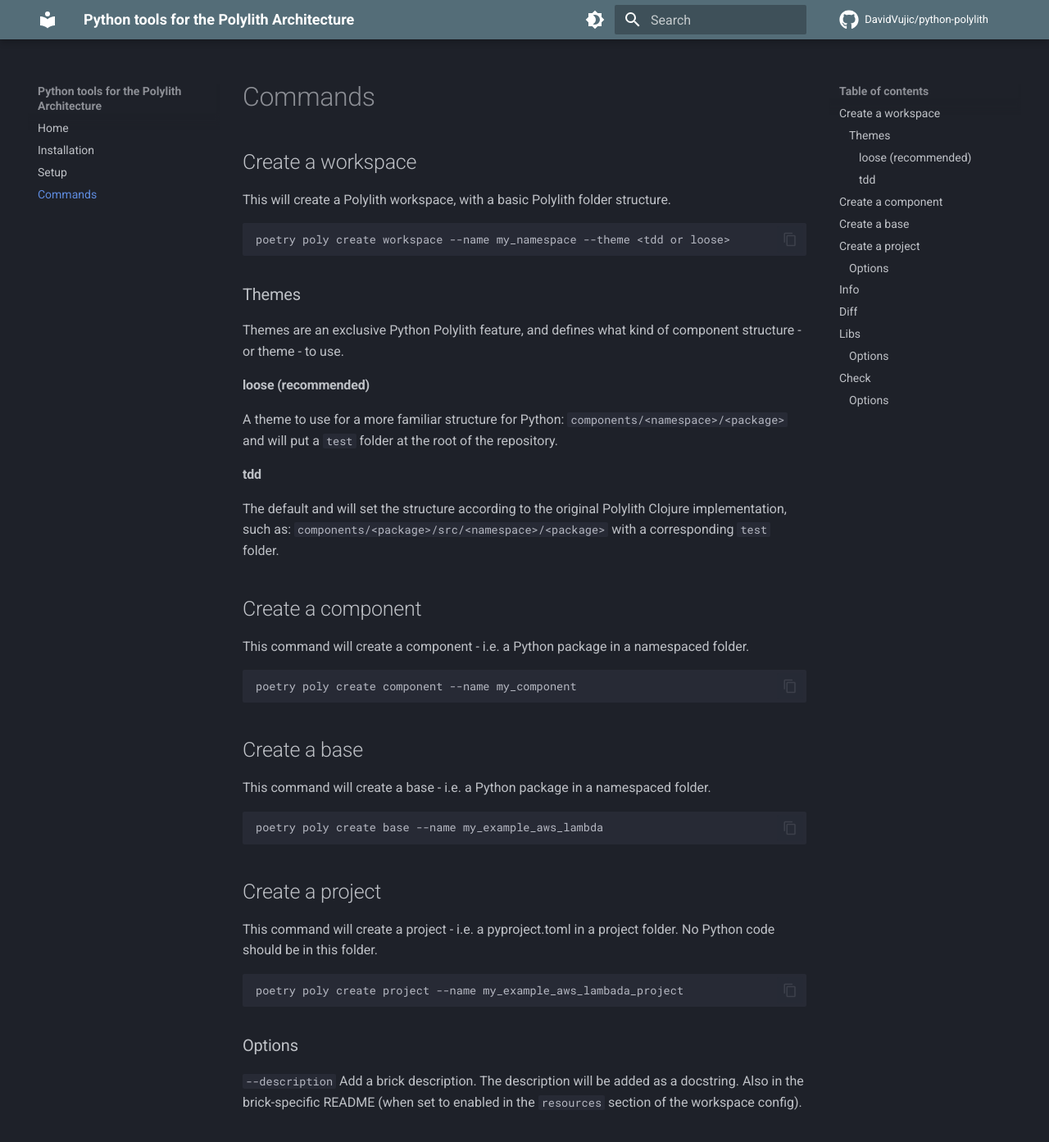
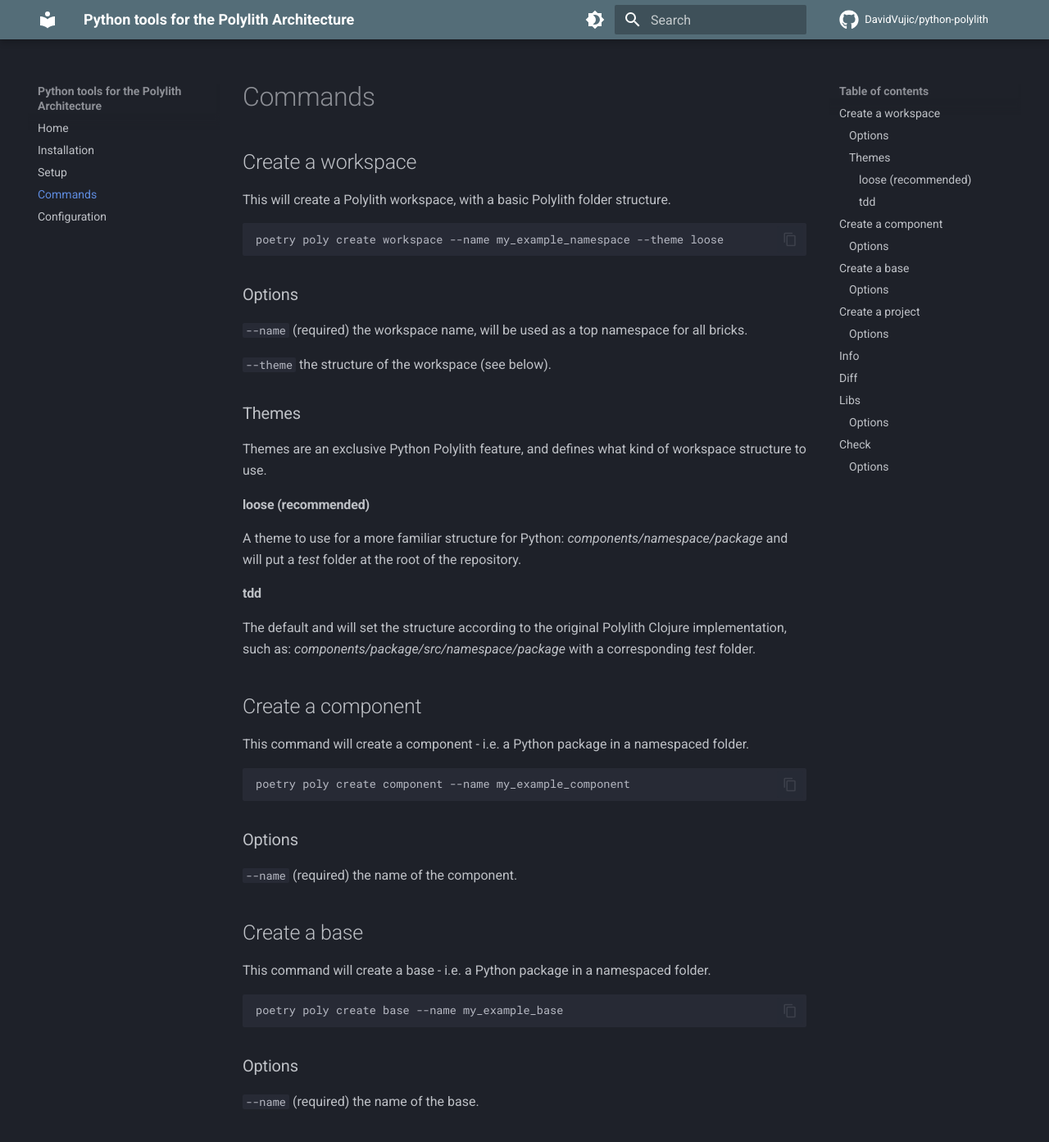
Before and after one commit to DavidVujic/python-polylith-docs, an MkDocs documentation site: the page built from docs/commands.md, in a window 1280 px wide and 1400 px high. Shown: the top 1393 px of the window at 82% size. Built offline with MkDocs 1.6.1 and Material for MkDocs 9.7.7, drawn with Linux system fonts in a browser that asks for light colours; comment, search, counter and statistics services are not loaded; some of the changed text lies outside the part shown.

Commit message:
add configuration

````diff
--- a/docs/commands.md
+++ b/docs/commands.md
@@ -4,41 +4,54 @@
 This will create a Polylith workspace, with a basic Polylith folder structure.
 
 ``` shell
-poetry poly create workspace --name my_namespace --theme <tdd or loose>
+poetry poly create workspace --name my_example_namespace --theme loose
 ```
 
+### Options
+`--name` (required) the workspace name, will be used as a top namespace for all bricks.
+
+`--theme` the structure of the workspace (see below).
+
 ### Themes
-Themes are an exclusive Python Polylith feature, and defines what kind of component structure - or theme - to use.
+Themes are an exclusive Python Polylith feature, and defines what kind of workspace structure to use.
 
 #### loose (recommended)
-A theme to use for a more familiar structure for Python: `components/<namespace>/<package>` and will put a `test` folder at the root of the repository.
+A theme to use for a more familiar structure for Python: _components/namespace/package_ and will put a _test_ folder at the root of the repository.
 
 #### tdd
 The default and will set the structure according to the original Polylith Clojure implementation, such as:
-`components/<package>/src/<namespace>/<package>` with a corresponding `test` folder.
+_components/package/src/namespace/package_ with a corresponding _test_ folder.
 
 ## Create a component
 This command will create a component - i.e. a Python package in a namespaced folder.
 
 ``` shell
-poetry poly create component --name my_component
+poetry poly create component --name my_example_component
 ```
+
+### Options
+`--name` (required) the name of the component.
 
 ## Create a base
 This command will create a base - i.e. a Python package in a namespaced folder.
 
 ``` shell
-poetry poly create base --name my_example_aws_lambda
-```
-
-## Create a project
-This command will create a project - i.e. a pyproject.toml in a project folder. No Python code should be in this folder.
-
-``` shell
-poetry poly create project --name my_example_aws_lambada_project
+poetry poly create base --name my_example_base
 ```
 
 ### Options
+`--name` (required) the name of the base.
+
+## Create a project
+This command will create a project - i.e. a pyproject.toml in a project folder.
+
+``` shell
+poetry poly create project --name my_example_project
+```
+
+### Options
+`--name` (required) the name of the base.
+
 `--description`
 Add a brick description. The description will be added as a docstring.
 Also in the brick-specific README (when set to enabled in the `resources` section of the workspace config).
--- a/mkdocs.yml
+++ b/mkdocs.yml
@@ -8,6 +8,7 @@ nav:
     - Installation: installation.md
     - Setup: setup.md
     - Commands: commands.md
+    - Configuration: configuration.md
 
 theme:
   features:
@@ -44,3 +45,12 @@ extra:
     - icon: fontawesome/brands/github
       link: https://github.com/DavidVujic/python-polylith
       name: Python tools for the Polylith Architecture on GitHub
+
+markdown_extensions:
+  - pymdownx.highlight:
+      anchor_linenums: true
+      line_spans: __span
+      pygments_lang_class: true
+  - pymdownx.inlinehilite
+  - pymdownx.snippets
+  - pymdownx.superfences
````
Also changed, not shown: docs/configuration.md (added, +22 -0 lines).
